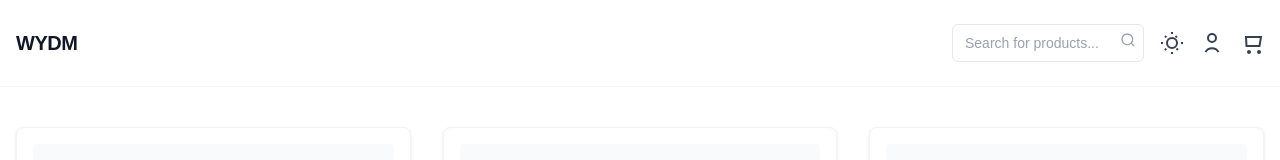
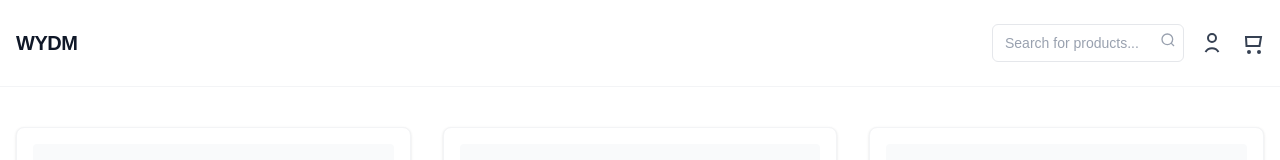
Before and after one commit to Jean1dev/wydm-marketplace, a Next.js app: page / in a window 1280 px wide. Shown: the top 160 px of the page. Built offline with nearby package versions, Linux system fonts and the light colour scheme.

Commit message:
Remove ThemeProvider and related theme toggle functionality from Header component

```diff
--- a/src/app/Header.tsx
+++ b/src/app/Header.tsx
@@ -1,16 +1,6 @@
 "use client";
-import { useTheme } from "./ThemeProvider";
-import { useContext } from "react";
-import { SettingsContext } from "./context/settings/settings-context";
 
 export default function Header() {
-  const { theme } = useTheme();
-  const settings = useContext(SettingsContext);
-  const handleToggleTheme = () => {
-    if (settings && settings.handleUpdate) {
-      settings.handleUpdate({ theme: theme === "dark" ? "light" : "dark" });
-    }
-  };
   return (
     <header className="w-full border-b border-gray-100 dark:border-neutral-800 py-6 px-4 flex items-center justify-between bg-white dark:bg-neutral-900">
       <span className="font-bold text-xl tracking-tight text-gray-900 dark:text-gray-100">WYDM</span>
@@ -19,13 +9,7 @@ export default function Header() {
           <input type="text" placeholder="Search for products..." className="rounded-md border border-gray-200 dark:border-neutral-700 px-3 py-2 text-sm w-48 focus:outline-none focus:ring-2 focus:ring-black/10 text-gray-900 dark:text-gray-100 placeholder-gray-400 dark:placeholder-gray-500 bg-white dark:bg-neutral-900" />
           <svg className="absolute right-2 top-2 w-4 h-4 text-gray-400 dark:text-gray-500" fill="none" stroke="currentColor" strokeWidth="2" viewBox="0 0 24 24"><circle cx="11" cy="11" r="8"/><line x1="21" y1="21" x2="16.65" y2="16.65"/></svg>
         </div>
-        <button className="text-gray-700 hover:text-black dark:text-gray-200 dark:hover:text-white" onClick={handleToggleTheme} aria-label="Alternar tema">
-          {theme === "dark" ? (
-            <svg className="w-6 h-6" fill="none" stroke="currentColor" strokeWidth="2" viewBox="0 0 24 24"><path d="M21 12.79A9 9 0 1111.21 3a7 7 0 109.79 9.79z"/></svg>
-          ) : (
-            <svg className="w-6 h-6" fill="none" stroke="currentColor" strokeWidth="2" viewBox="0 0 24 24"><circle cx="12" cy="12" r="5"/><path d="M12 1v2m0 18v2m11-11h-2M3 12H1m16.95 6.95l-1.41-1.41M6.34 6.34L4.93 4.93m12.02 0l-1.41 1.41M6.34 17.66l-1.41 1.41"/></svg>
-          )}
-        </button>
+
         <button className="text-gray-700 hover:text-black dark:text-gray-200 dark:hover:text-white">
           <svg className="w-6 h-6" fill="none" stroke="currentColor" strokeWidth="2" viewBox="0 0 24 24"><circle cx="12" cy="7" r="4"/><path d="M5.5 21a7.5 7.5 0 0 1 13 0"/></svg>
         </button>
--- a/src/app/ThemeProvider.tsx
+++ /dev/null
@@ -1,28 +0,0 @@
-"use client";
-import { createContext, useContext, useEffect, ReactNode } from "react";
-
-export type Theme = "light" | "dark";
-
-interface ThemeContextType {
-  theme: Theme;
-}
-
-const ThemeContext = createContext<ThemeContextType>({
-  theme: "light",
-});
-
-export function useTheme() {
-  return useContext(ThemeContext);
-}
-
-export function ThemeProvider({ children, theme }: { children: ReactNode; theme: Theme }) {
-  useEffect(() => {
-    document.documentElement.classList.toggle("dark", theme === "dark");
-  }, [theme]);
-
-  return (
-    <ThemeContext.Provider value={{ theme }}>
-      {children}
-    </ThemeContext.Provider>
-  );
-}
```
Also changed, not shown: src/app/layout-client.tsx (+3 -4 lines).
